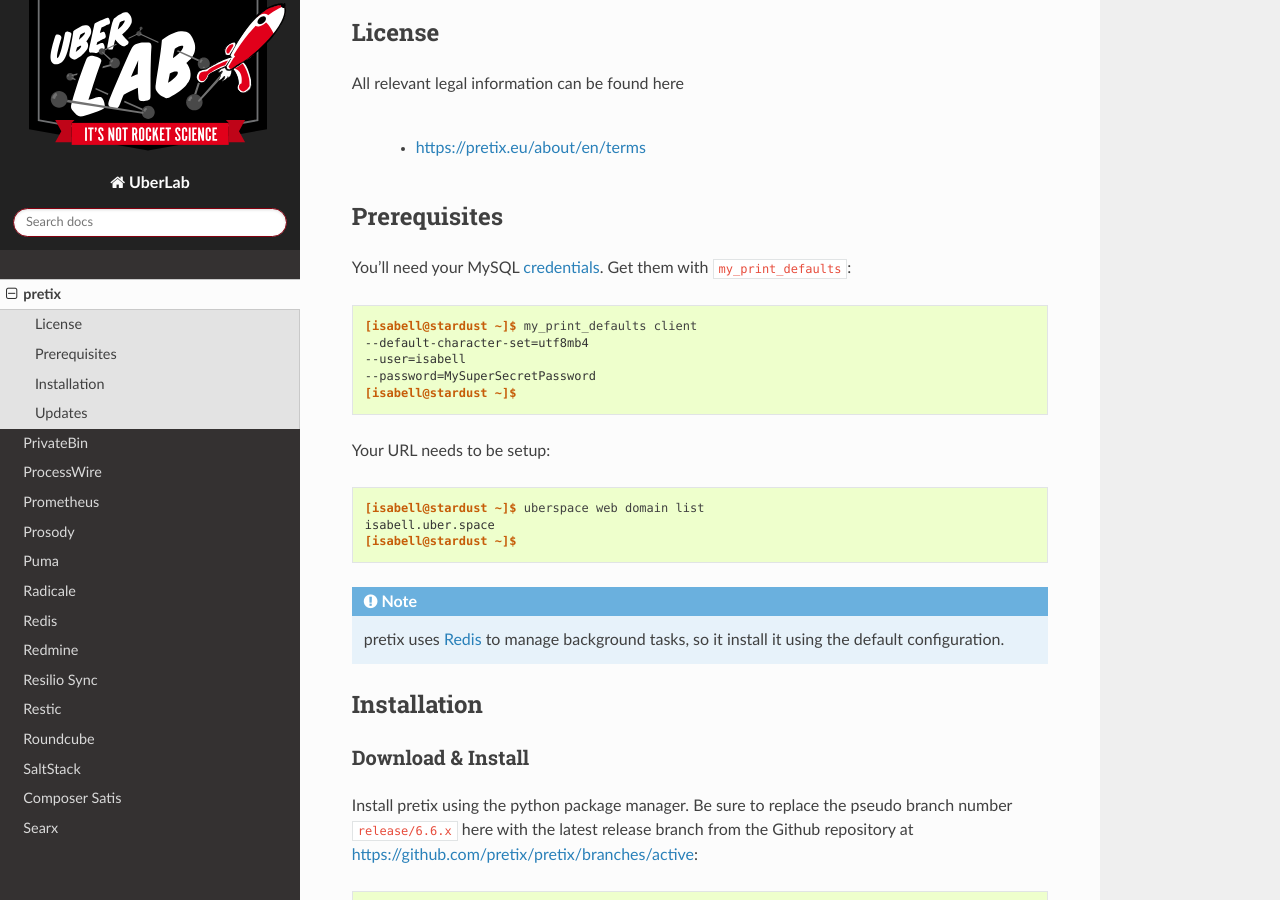
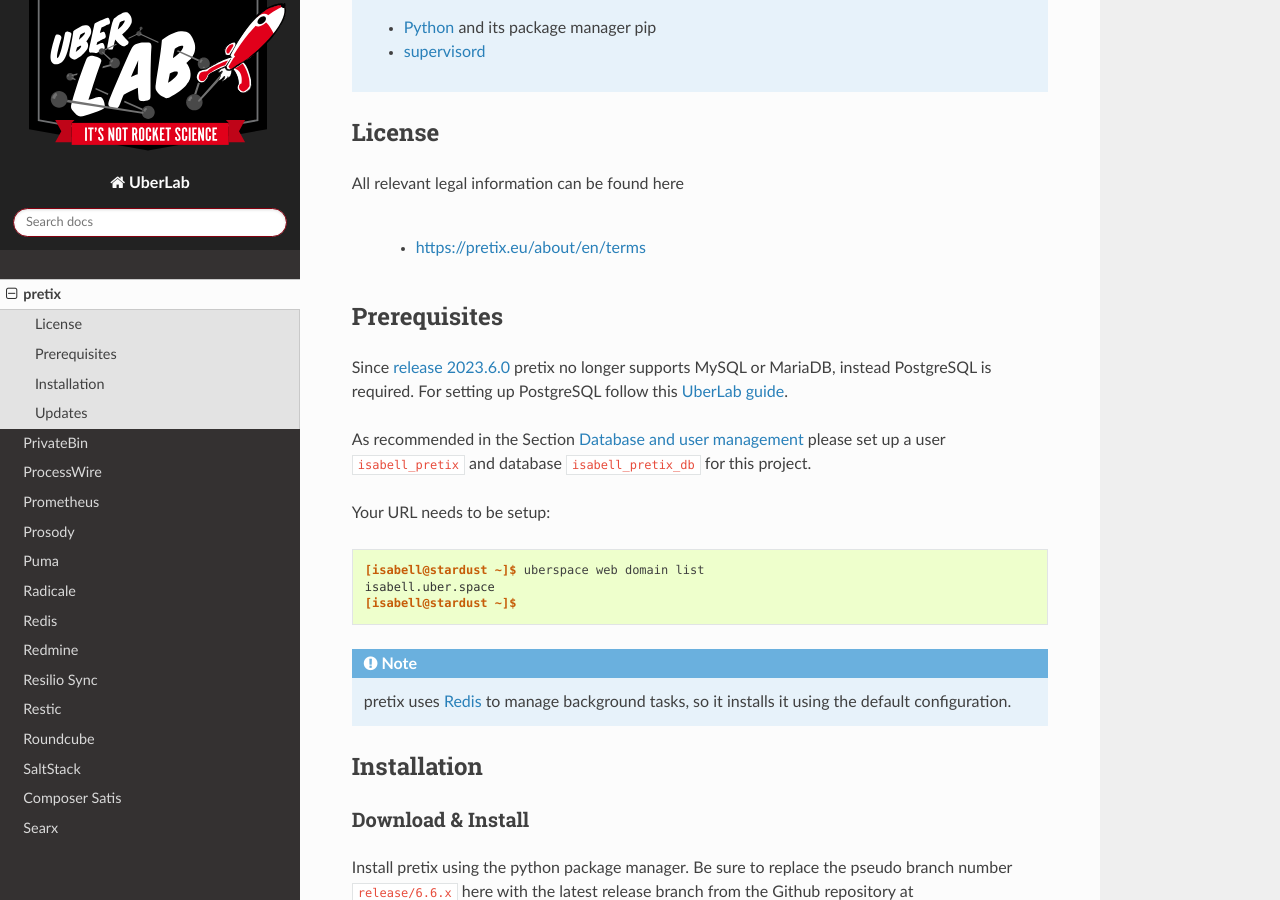
Before and after one commit to Uberspace/lab, a Sphinx documentation site: the page built from source/guide_pretix.rst, in a window 1280 px wide and 900 px high, scrolled down 1501 px. Built offline with Sphinx 7.4.7 and the Read the Docs theme 2.0.0, drawn with Linux system fonts in a browser that asks for light colours; some of the changed text lies outside the part shown.

Commit message:
Update guide_pretix.rst for postgresql
1st commit for the update

```diff
--- a/source/guide_pretix.rst
+++ b/source/guide_pretix.rst
@@ -39,7 +40,9 @@
 Prerequisites
 =============
 
-.. include:: includes/my-print-defaults.rst
+Since `release 2023.6.0 <https://pretix.eu/about/en/blog/20230627-release-2023-6/>`_ pretix no longer supports MySQL or MariaDB, instead PostgreSQL is required. For setting up PostgreSQL follow this :lab:`UberLab guide <guide_postgresql>`.
+
+As recommended in the Section `Database and user management <https://lab.uberspace.de/guide_postgresql/#database-and-user-management>`_ please set up a user ``isabell_pretix`` and database ``isabell_pretix_db`` for this project.
 
 Your URL needs to be setup:
 
@@ -49,7 +52,7 @@
  isabell.uber.space
  [isabell@stardust ~]$
 
-.. note:: pretix uses :lab:`Redis <guide_redis>` to manage background tasks, so it install it using the default configuration.
+.. note:: pretix uses :lab:`Redis <guide_redis>` to manage background tasks, so it installs it using the default configuration.
 
 Installation
 ============
@@ -101,11 +104,12 @@
     trust_x_forwarded_proto=on
 
     [database]
-    backend=mysql
-    name=isabell_pretix
-    user=isabell
+    backend=postgresql
+    name=isabell_pretix_db
+    user=isabell_pretix
     password=MySuperSecretPassword
     host=localhost
+    port=5432
 
     [celery]
     broker=redis+socket:///home/isabell/.redis/sock
@@ -119,23 +123,6 @@
     port=587
     tls=on
 
-Create database
----------------
-Run this code to create the database ``<username>_pretix`` in MySQL:
-
-.. code-block:: console
-
- [isabell@stardust ~]$ mysql -e "CREATE DATABASE ${USER}_pretix DEFAULT CHARACTER SET utf8 DEFAULT COLLATE utf8_general_ci;"
- [isabell@stardust ~]$
-
-You will also need to install a mysqlclient package:
-
-::
-
- [isabell@stardust ~]$ pip3.11 install mysqlclient --user
- [...]
- Successfully installed mysqlclient-2.1.1
- [isabell@stardust ~]$
 
 Initialize database
 -------------------
```
Also changed, not shown: other parts of source/guide_pretix.rst (+1 -0 lines).
